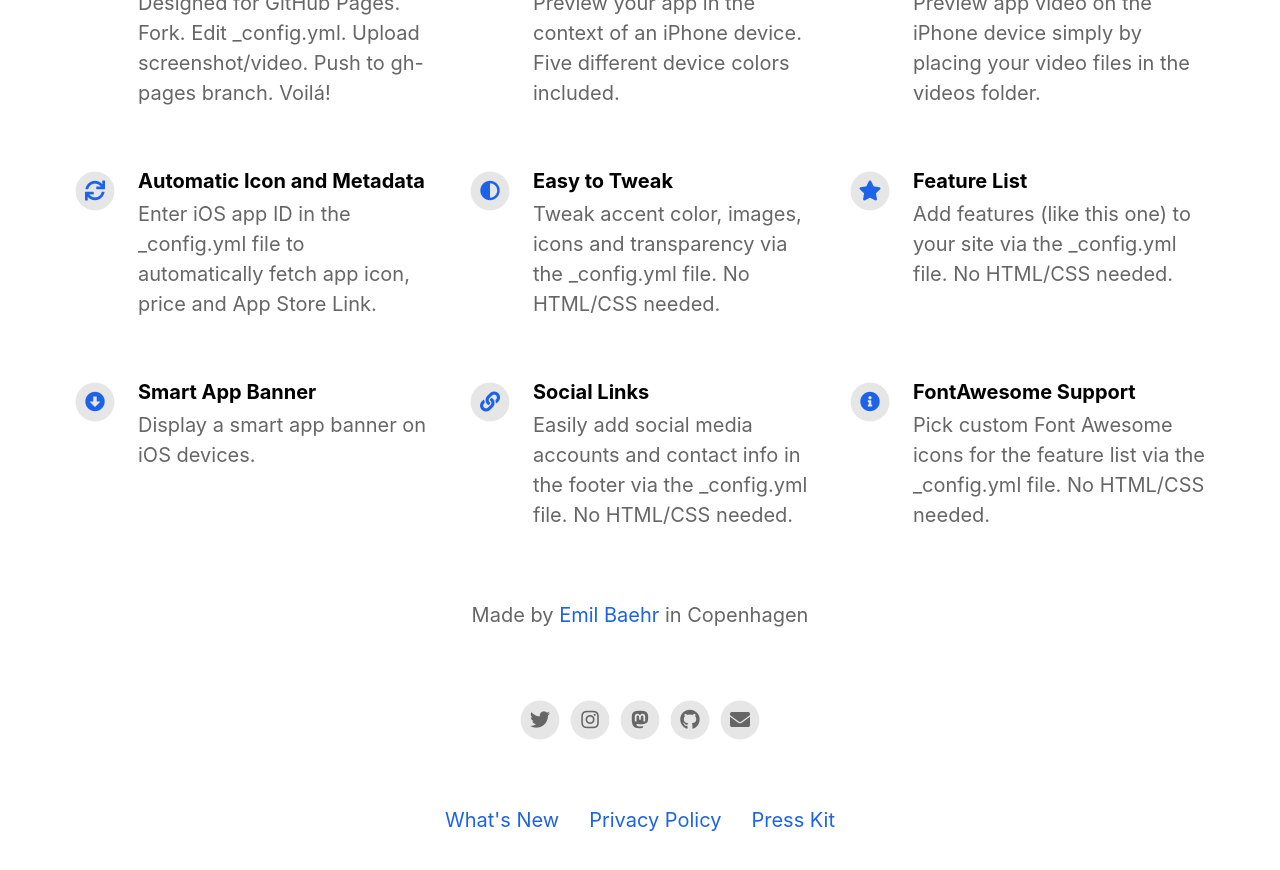
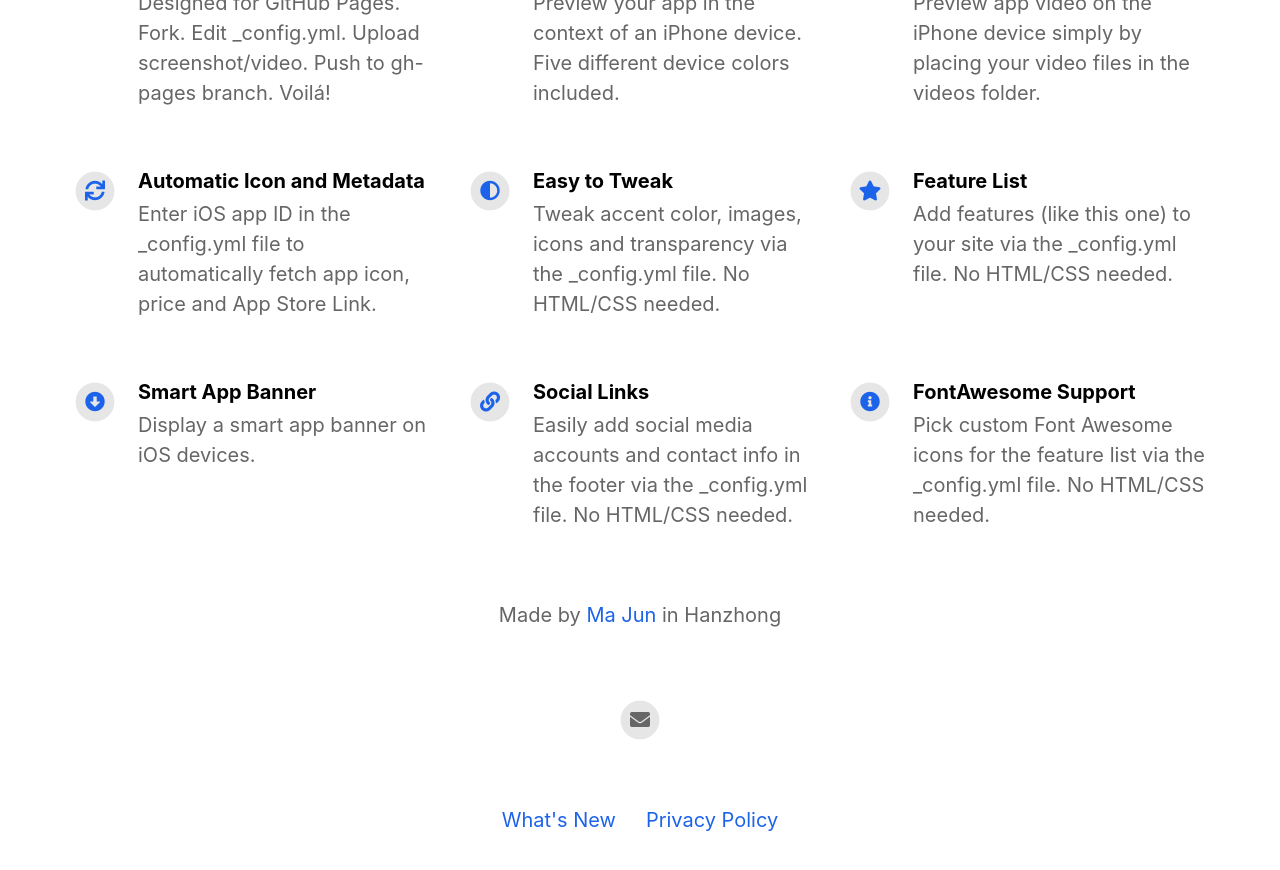
Before and after one commit to kungfuwanna/GridEscape, a Jekyll site: the page built from index.html, in a window 1280 px wide and 900 px high, scrolled down 1124 px. Shown: the top 870 px of the window. Built offline with Jekyll 4.4.1, drawn with Linux system fonts in a browser that asks for light colours; nearby versions of some CDN libraries.

Commit message:
Update personal information in _config.yml

```diff
--- a/_config.yml
+++ b/_config.yml
@@ -7,7 +7,7 @@ ios_app_country                           : us
 
 appstore_link                             :                                           # Automatically populates if not set and if iOS app ID is set. Otherwise enter manually.
 playstore_link                            :                                           # Enter Google Play Store URL.
-presskit_download_link                    : https://emilbaehr.com                                          # Enter a link to downloadable file or (e.g. public Dropbox link to a .zip file).
+presskit_download_link                    :                                       # Enter a link to downloadable file or (e.g. public Dropbox link to a .zip file).
                                                                                       # Or upload your press kit file to assets and set path accordingly (e.g. "assets/your_press_kit.zip").
 
 app_icon                                  : # assets/appicon.png                      # Automatically populates if not set and if iOS app ID is set.  Otherwise enter path to icon file manually.
@@ -20,18 +20,18 @@ enable_smart_app_banner                   : true
 
 
 # Information About Yourself
-your_name                                 : Emil Baehr
-your_link                                 : https://emilbaehr.com
-your_city                                 : Copenhagen
-email_address                             : emil.baehr@gmail.com
+your_name                                 : Ma Jun
+your_link                                 : https://github.com/kungfuwanna
+your_city                                 : Hanzhong
+email_address                             : kungfuwanna@outlook.com
 linkedin_username                         :
 linkedin_company                          :
 facebook_username                         :
-instagram_username                        : ebaehr
-twitter_username                          : ebaehr
-github_username                           : emilbaehr
+instagram_username                        :
+twitter_username                          :
+github_username                           :
 youtube_username                          :
-mastodon_link                             : https://mastodon.social/@ebaehr
+mastodon_link                             :
 
 
 
```
